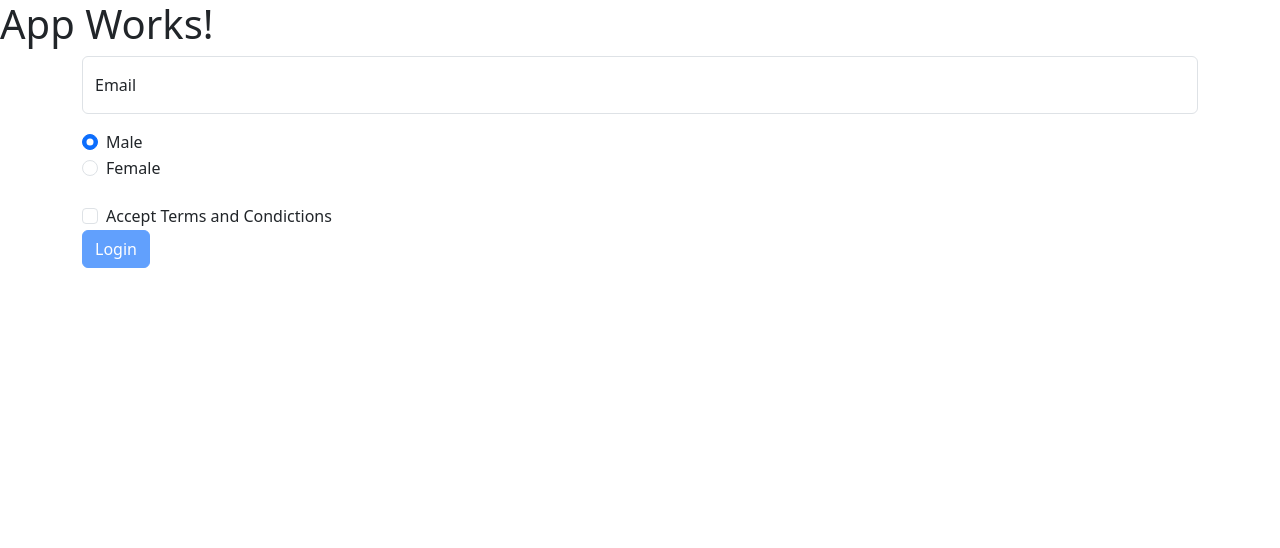
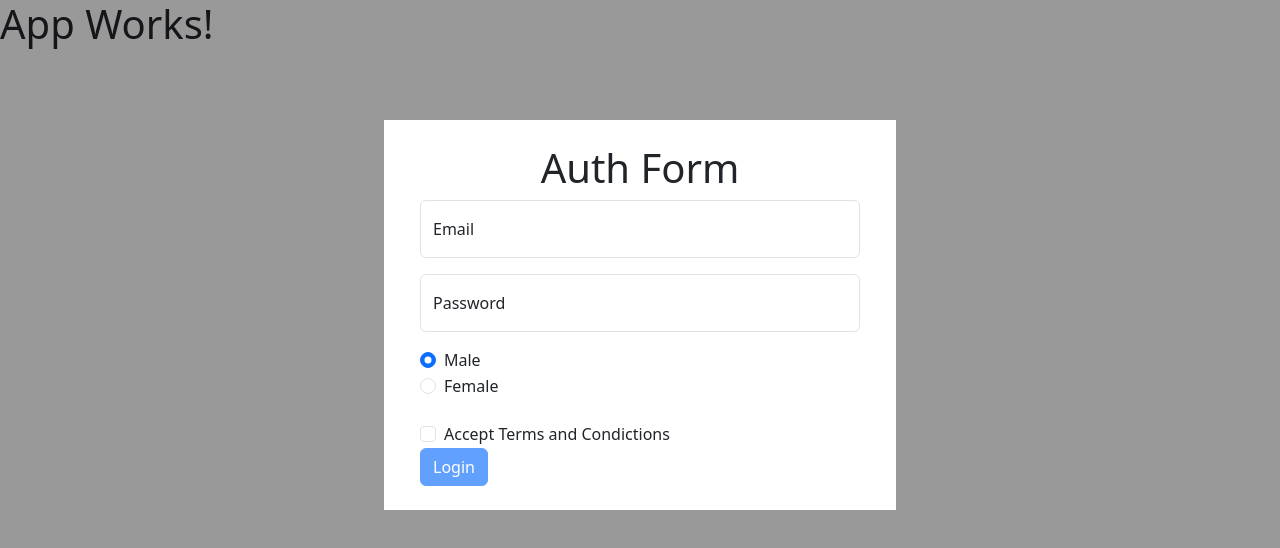
Before and after one commit to synergy2411/apr-24-frontend, a React (Create React App) app in the folder frontend/: page / in a window 1280 px wide. Shown: the top 548 px of the page. Built offline with nearby package versions, Linux system fonts and the light colour scheme.

Commit message:
password validation added

```diff
--- a/frontend/src/Components/Demo/ControlledComp.jsx
+++ b/frontend/src/Components/Demo/ControlledComp.jsx
@@ -4,8 +4,16 @@ function ControlledComp() {
   const [enteredEmail, setEnteredEmail] = useState("");
   const [emailBlurred, setEmailBlurred] = useState(false);
 
+  const [enteredPassword, setEnteredPassword] = useState("");
+  const [passwordBlurred, setPasswordBlurred] = useState(false);
+
   const [selectedGender, setSelectedGender] = useState("male");
   const [checkedTnc, setCheckedTnc] = useState(false);
+
+  const passwordChangeHandler = (event) => {
+    setPasswordBlurred(false);
+    setEnteredPassword(event.target.value);
+  };
 
   const emailChangeHandler = (event) => {
     setEmailBlurred(false);
@@ -14,16 +22,22 @@ function ControlledComp() {
 
   const emailIsInvalid = emailBlurred && !enteredEmail.includes("@");
 
+  const passwordIsInvalid = passwordBlurred && enteredPassword.length < 6;
+
   const loginHandler = () => {
     console.log("Email : ", enteredEmail);
+    console.log("Password : ", enteredPassword);
     console.log("Gender : ", selectedGender);
     console.log("Is TnC Checked : ", checkedTnc);
   };
 
   return (
+    <div className="backdrop">
+      <div className="my-modal">
         <div className="container">
+          <h1 className="text-center">Auth Form</h1>
           <form>
-        {/* Controlled Component - Input Field */}
+            {/* Controlled Component - Email Input Field */}
             <div className="form-floating mb-3">
               <input
                 type="email"
@@ -37,7 +51,30 @@ function ControlledComp() {
               />
               <label htmlFor="email">Email</label>
               {emailIsInvalid && (
-            <p className="alert alert-danger">Email is not in proper format</p>
+                <p className="alert alert-danger">
+                  Email is not in proper format
+                </p>
+              )}
+            </div>
+
+            {/* Controlled Component - Password Input Field */}
+
+            <div className="form-floating mb-3">
+              <input
+                type="password"
+                className="form-control"
+                name="password"
+                id="password"
+                placeholder=""
+                value={enteredPassword}
+                onChange={passwordChangeHandler}
+                onBlur={() => setPasswordBlurred(true)}
+              />
+              <label htmlFor="password">Password</label>
+              {passwordIsInvalid && (
+                <p className="alert alert-danger">
+                  Password should have at least 6 characters
+                </p>
               )}
             </div>
 
@@ -101,6 +138,8 @@ function ControlledComp() {
             </button>
           </form>
         </div>
+      </div>
+    </div>
   );
 }
 
```
Lines whose indentation alone changed are shown as unchanged.
